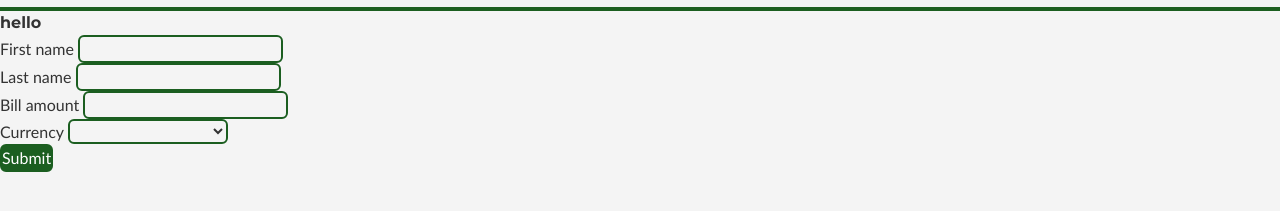
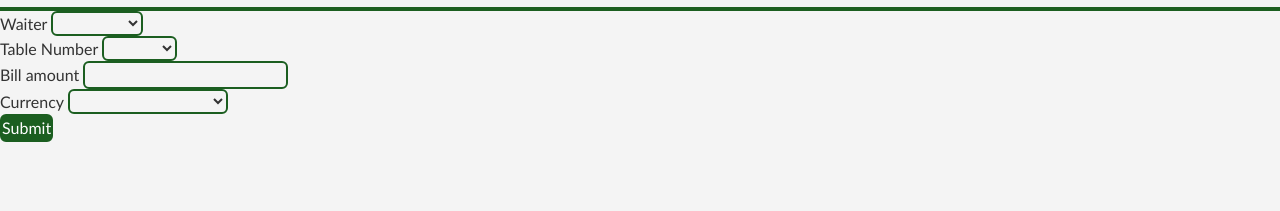
Before and after one commit to KiriqN/Tip-Calculator, a website: page index.html in a window 1280 px wide. Shown: the part 63-274 px from the top of the page. Drawn offline with Linux system fonts and the light colour scheme.

Commit message:
Refactor form structure and enhance JavaScript functionality for tip calculation

```diff
--- a/index.html
+++ b/index.html
@@ -6,32 +6,41 @@
     <title>Document</title>
     <link rel="stylesheet" href="styles/styles.css" />
     <link rel="stylesheet" href="styles/output.css" />
-    <script src="scripts/tipCalc.js"></script>
+    <script src="scripts/tipCalc.js" defer></script>
   </head>
 
   <body>
     <nav class="navbar"><img src="./images/logo.svg" /></nav>
     <main>
-      <h1>hello</h1>
-      <form id="">
+      <form id="tipCalc">
         <div class="form-group">
-          <label for="fname">First name</label>
-          <input
-            type="text"
-            class="border-2 border-[#1b5e20] focus:border-[#1b5e20] outline-none focus:ring-[#1b5e20] rounded-md px-4 py-2"
-            id="fname"
-            name="fname"
-          />
+          <label for="waiter">Waiter</label>
+          <select
+            name="waiterList"
+            id="waiterList"
+            class="border-2 border-[#1b5e20] outline-none focus:ring-[#1b5e20] rounded-md px-4 py-2"
+          >
+            <option value="" selected disabled hidden></option>
+            <option value="Jared">Jared</option>
+            <option value="Lawrence">Lawrence</option>
+            <option value="Sarah">Sarah</option>
+            <option value="Jess">Jess</option>
+          </select>
         </div>
 
         <div class="form-group">
-          <label for="lname">Last name</label>
-          <input
-            type="text"
-            class="border-2 border-[#1b5e20] focus:border-[#1b5e20] outline-none focus:ring-[#1b5e20] rounded-md px-4 py-2"
-            id="lname"
-            name="lname"
-          />
+          <label for="tableNo">Table Number</label>
+          <select
+            name="tableNo"
+            id="tableNo"
+            class="border-2 border-[#1b5e20] outline-none focus:ring-[#1b5e20] rounded-md px-4 py-2"
+          >
+            <option value="" selected disabled hidden></option>
+            <option value="1">Table 1</option>
+            <option value="2">Table 2</option>
+            <option value="3">Table 3</option>
+            <option value="4">Table 4</option>
+          </select>
         </div>
 
         <div class="form-group">
@@ -58,6 +67,7 @@
             <option value="JPY">Japanese Yen</option>
           </select>
         </div>
+      </form>
       <div class="form-group">
         <button
           id="testButton"
@@ -68,7 +78,6 @@
           Submit
         </button>
       </div>
-      </form>
     </main>
   </body>
 </html>
--- a/scripts/tipCalc.js
+++ b/scripts/tipCalc.js
@@ -1,8 +1,26 @@
-`use strict`;
-
-const button = addEventListener("testButton", testFunction);
+"use strict";
 
 function testFunction() {
-  document.getElementById("testButton");
-  console.log("hello world");
+  const tipDetails = [];
+
+  const waiterList = document.getElementById("waiterList").value;
+  const tableNo = document.getElementById("tableNo").value;
+  const amount = document.getElementById("amount").value;
+  const currency = document.getElementById("currency").value;
+
+  tipDetails.push(waiterList, tableNo, amount, currency);
+
+  console.log(tipDetails);
+  //splitArray(tipDetails);
 }
+
+/*(function splitArray(details) {
+  tipDetails.forEach((item) => {
+    if (typeof item === "number") {
+      amountDetails.push(item);
+      console.log(amountDetails);
+    }
+  });
+
+  return details;
+} */
```
Lines whose indentation alone changed are shown as unchanged.
